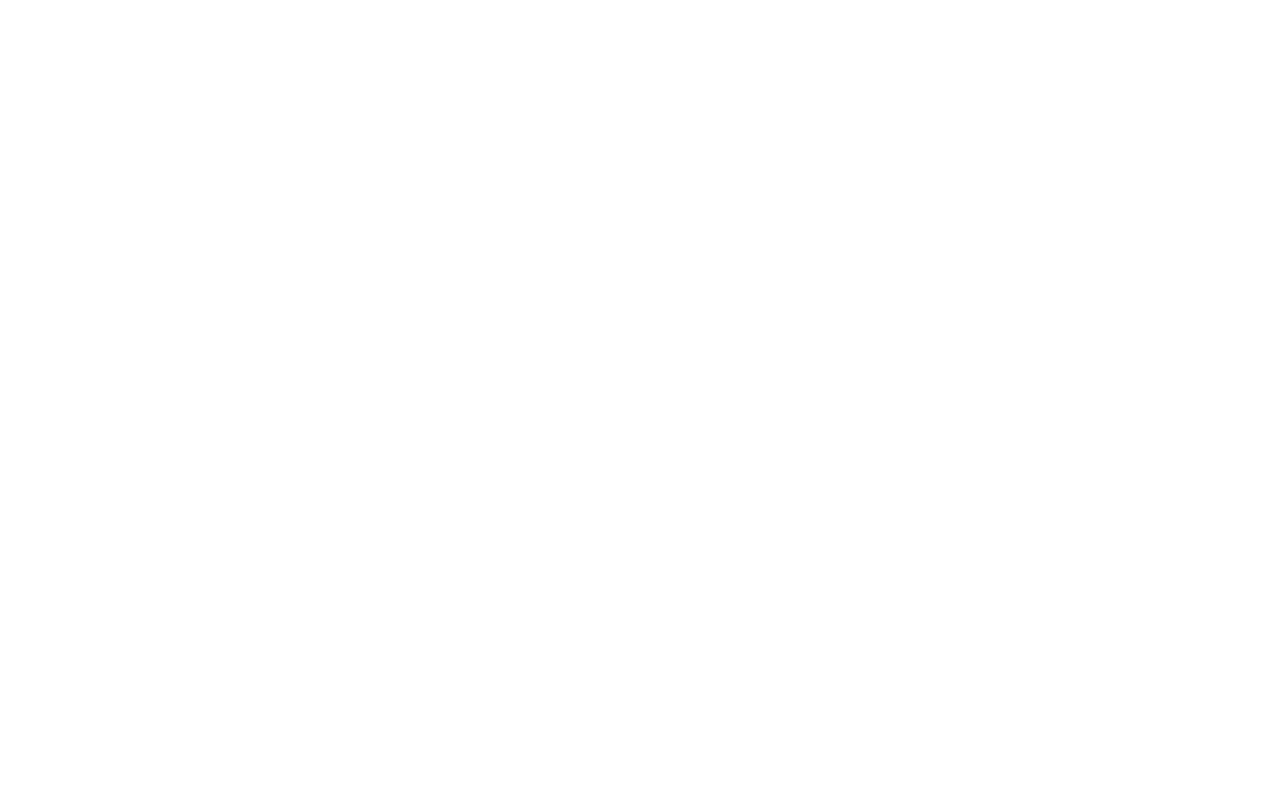
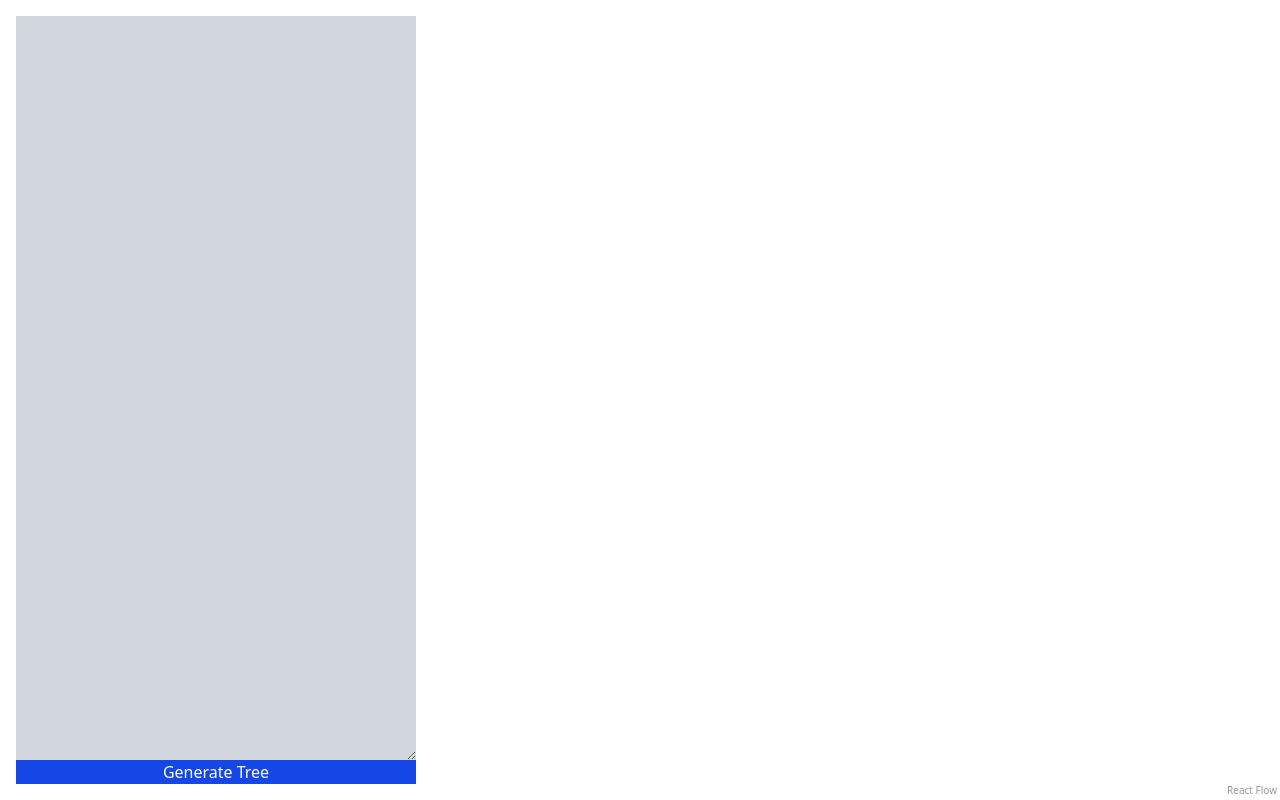
Before and after one commit to FerazAhmad1/treeVisualizer, a React (Vite) app: page / in a window 1280 px wide. Built offline with nearby package versions, Linux system fonts and the light colour scheme.

Commit message:
json input and tree rendering has been done . search box is remaining

```diff
--- a/package.json
+++ b/package.json
@@ -11,12 +11,15 @@
   },
   "dependencies": {
     "@tailwindcss/vite": "^4.1.16",
+    "@xyflow/react": "^12.9.1",
+    "dagre": "^0.8.5",
     "react": "^19.1.1",
     "react-dom": "^19.1.1",
     "tailwindcss": "^4.1.16"
   },
   "devDependencies": {
     "@eslint/js": "^9.36.0",
+    "@types/dagre": "^0.7.53",
     "@types/node": "^24.6.0",
     "@types/react": "^19.1.16",
     "@types/react-dom": "^19.1.9",
--- a/src/App.tsx
+++ b/src/App.tsx
@@ -1,5 +1,22 @@
+import { useState } from "react";
+import JsonInput from "./components/JsonInput";
+import { TreeView } from "./components/TreeView";
+import type { JSONObject } from "./utils/types";
+
 function App() {
-  return <></>;
+  const [jsonInput, setInput] = useState<JSONObject | null>(null);
+  const handleJsonInput = (data: JSONObject) => {
+    console.log("gggggg", data);
+    setInput(data);
+  };
+  return (
+    <>
+      <div className=" flex  ">
+        <JsonInput handleJsonInput={handleJsonInput} />
+        <TreeView jsonInput={jsonInput} />
+      </div>
+    </>
+  );
 }
 
 export default App;
--- /dev/null
+++ b/src/components/JsonInput.tsx
@@ -0,0 +1,35 @@
+import { useState } from "react";
+import type { JSONObject } from "../utils/types";
+interface JsonInputProps {
+  handleJsonInput: (value: JSONObject) => void;
+}
+const JsonInput: React.FC<JsonInputProps> = ({ handleJsonInput }) => {
+  const [jsonObject, setJson] = useState("");
+  const changeHandler = (e: React.ChangeEvent<HTMLTextAreaElement>) => {
+    console.log(e.target.value);
+    setJson(e.target.value);
+  };
+  const clickHandler = () => {
+    try {
+      const value = JSON.parse(jsonObject);
+      console.log(value, "DDDDDDDDDDDD");
+      handleJsonInput(value);
+    } catch (error) {
+      console.log(error);
+    }
+  };
+  return (
+    <div className="flex flex-col p-4">
+      <textarea
+        onChange={changeHandler}
+        className="flex-1 block  bg-gray-300 w-[400px] h-[400px] "
+        value={jsonObject}
+      />
+      <button onClick={clickHandler} className="bg-blue-700 text-white ">
+        Generate Tree
+      </button>
+    </div>
+  );
+};
+
+export default JsonInput;
--- /dev/null
+++ b/src/components/TreeView.tsx
@@ -0,0 +1,83 @@
+import { useState, useCallback, useEffect } from "react";
+import {
+  ReactFlow,
+  applyNodeChanges,
+  applyEdgeChanges,
+  addEdge,
+  type Node,
+  type NodeChange,
+  type Edge,
+  type EdgeChange,
+  type OnConnect,
+} from "@xyflow/react";
+import "@xyflow/react/dist/style.css";
+import { getLayoutedElements, ystructuredLayout } from "../utils/Functions";
+import type { JSONObject, TreeViewProps } from "../utils/types";
+
+export const TreeView: React.FC<TreeViewProps> = ({ jsonInput }) => {
+  const [nodes, setNodes] = useState<Node[]>([]);
+  const [edges, setEdges] = useState<Edge[]>([]);
+
+  useEffect(() => {
+    if (!jsonInput) {
+      setNodes([]);
+      setEdges([]);
+      return;
+    }
+
+    try {
+      const { nodes: rawNodes = [], edges: rawEdges = [] } = ystructuredLayout(
+        jsonInput as JSONObject
+      );
+
+      const { nodes: layoutedNodes = [], edges: layoutedEdges = [] } =
+        getLayoutedElements(rawNodes, rawEdges, "TB");
+
+      if (Array.isArray(layoutedNodes) && Array.isArray(layoutedEdges)) {
+        setNodes(layoutedNodes);
+        setEdges(layoutedEdges);
+      } else {
+        console.warn("Invalid layout output: not arrays", {
+          layoutedNodes,
+          layoutedEdges,
+        });
+        setNodes([]);
+        setEdges([]);
+      }
+    } catch (err) {
+      console.error("Error generating layout:", err);
+      setNodes([]);
+      setEdges([]);
+    }
+  }, [jsonInput]);
+
+  const onNodesChange = useCallback(
+    (changes: NodeChange<Node>[]) =>
+      setNodes((ns) => applyNodeChanges(changes, ns)),
+    []
+  );
+
+  const onEdgesChange = useCallback(
+    (changes: EdgeChange<Edge>[]) =>
+      setEdges((es) => applyEdgeChanges(changes, es)),
+    []
+  );
+
+  const onConnect: OnConnect = useCallback(
+    (params) => setEdges((es) => addEdge(params, es)),
+    []
+  );
+
+  return (
+    <div style={{ width: "100vw", height: "100vh" }}>
+      <ReactFlow
+        nodes={nodes}
+        edges={edges}
+        onNodesChange={onNodesChange}
+        onEdgesChange={onEdgesChange}
+        onConnect={onConnect}
+        fitView
+      />
+    </div>
+  );
+};
--- /dev/null
+++ b/src/utils/Functions.ts
@@ -0,0 +1,139 @@
+import { type Node, type Edge, Position } from "@xyflow/react";
+import dagre from "dagre"
+import type { JSONValue, JSONObject } from "./types.ts"
+
+// type JSONValue = string | number | boolean | null | JSONObject | JSONArray;
+
+// interface JSONObject {
+//     [Key: string]: JSONValue
+// }
+
+// type JSONArray = Array<JSONValue>
+const nodeWidth = 160;
+const nodeHeight = 50;
+
+
+
+
+
+export function getLayoutedElements(
+    nodes: Node[],
+    edges: Edge[],
+    direction: "LR" | "TB" = "LR" // LR = left→right, TB = top→bottom
+) {
+    const dagreGraph = new dagre.graphlib.Graph();
+    dagreGraph.setDefaultEdgeLabel(() => ({}));
+
+    const isHorizontal = direction === "LR";
+    dagreGraph.setGraph({ rankdir: direction, ranksep: 100, nodesep: 60 });
+
+    nodes.forEach((node) => {
+        dagreGraph.setNode(node.id, { width: nodeWidth, height: nodeHeight });
+    });
+
+    edges.forEach((edge) => {
+        dagreGraph.setEdge(edge.source, edge.target);
+    });
+
+    dagre.layout(dagreGraph);
+
+    const layoutedNodes = nodes.map((node) => {
+        const nodeWithPosition = dagreGraph.node(node.id);
+        node.position = {
+            x: nodeWithPosition.x - nodeWidth / 2,
+            y: nodeWithPosition.y - nodeHeight / 2,
+        };
+        node.targetPosition = isHorizontal ? Position.Left : Position.Top;
+        node.sourcePosition = isHorizontal ? Position.Right : Position.Bottom;
+        return node;
+    });
+
+    return { nodes: layoutedNodes, edges };
+}
+
+
+
+export function ystructuredLayout(jsonData: JSONObject) {
+    let nodeId = 0;
+    const nodes: Node[] = [];
+    const edges: Edge[] = [];
+
+    const xSpacing = 180; // horizontal distance between siblings
+    const ySpacing = 120; // vertical distance between levels
+
+    // Helper to create nodes
+    function createNode(label: string, x: number, y: number, color: string) {
+        const id = `node-${nodeId++}`;
+        nodes.push({
+            id,
+            data: { label },
+            position: { x, y },
+            style: {
+                border: `2px solid ${color}`,
+                borderRadius: 8,
+                padding: 6,
+                background: "white",
+                fontSize: 13,
+                minWidth: 50,
+                textAlign: "center",
+            },
+        });
+        return id;
+    }
+
+    // Recursive traversal
+    function traverse(value: JSONValue, x: number, y: number, parentId: string | null) {
+        const colorKey = "#60a5fa";   // key = blue
+        const colorValue = "#fbbf24"; // primitive value = orange
+        const colorRoot = "#818cf8";  // root or object key = purple
+
+        if (typeof value === "object" && value !== null) {
+            const entries = Array.isArray(value)
+                ? value.map((v, i) => [`${i}`, v])
+                : Object.entries(value);
+
+            // determine horizontal spread (siblings)
+            const totalWidth = (entries.length - 1) * xSpacing;
+            const startX = x - totalWidth / 2;
+
+            // create parent node (if root)
+            const parentNodeId =
+                parentId === null
+                    ? createNode("root", x, y, colorRoot)
+                    : parentId;
+
+            // go through each key/value
+            entries.forEach(([key, val], index) => {
+                const keyX = startX + index * xSpacing; // horizontal sibling spread
+                const keyY = y + ySpacing; // one level deeper vertically
+                const keyId = createNode(String(key), keyX, keyY, colorKey);
+
+                edges.push({
+                    id: `edge-${parentNodeId}-${keyId}`,
+                    source: parentNodeId,
+                    target: keyId,
+                    type: "smoothstep",
+                });
+
+                if (typeof val === "object" && val !== null) {
+                    // recurse deeper
+                    traverse(val, keyX, keyY + ySpacing, keyId);
+                } else {
+                    // primitive → value node directly below key
+                    const valId = createNode(String(val), keyX, keyY + ySpacing, colorValue);
+                    edges.push({
+                        id: `edge-${keyId}-${valId}`,
+                        source: keyId,
+                        target: valId,
+                        type: "smoothstep",
+                    });
+                }
+            });
+        }
+    }
+
+    // Start traversal from root
+    traverse(jsonData, 0, 0, null);
+
+    return { nodes, edges };
+}
--- /dev/null
+++ b/src/utils/types.ts
@@ -0,0 +1,11 @@
+export type JSONValue = string | number | boolean | null | JSONObject | JSONArray;
+
+export interface JSONObject {
+    [Key: string]: JSONValue
+}
+
+export type JSONArray = Array<JSONValue>
+
+export interface TreeViewProps {
+    jsonInput: JSONObject | null;
+}
```
Also changed, not shown: 1 other file (tests, documents, lock files or other folders).
